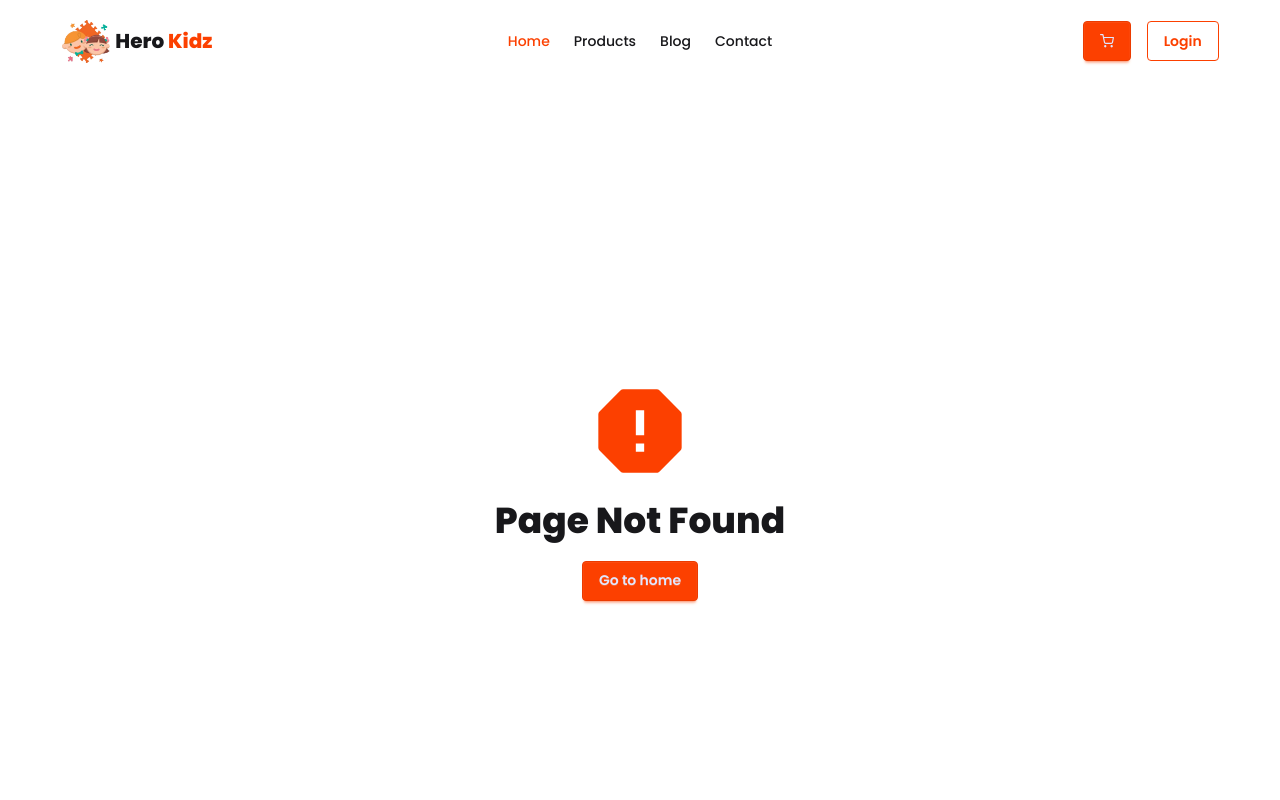
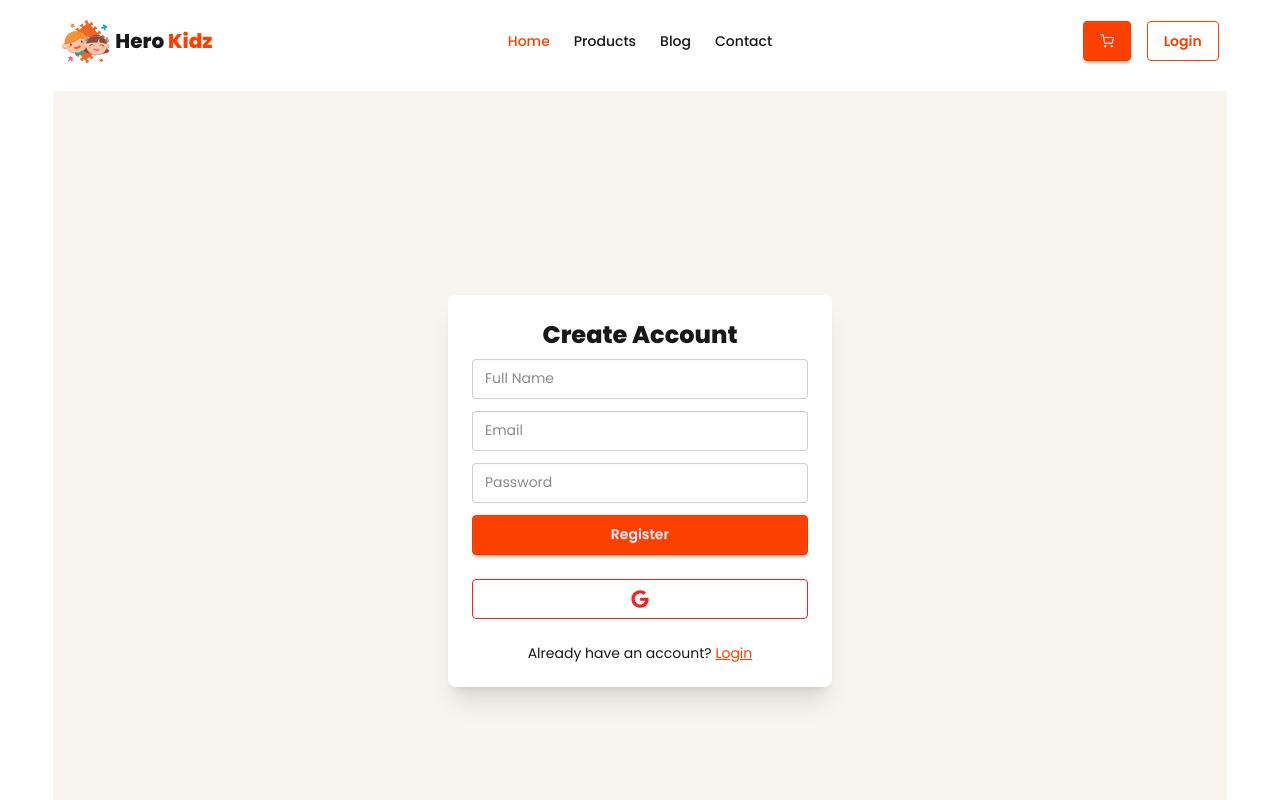
Before and after one commit to amirsayeed/Hero-Kidzz, a Next.js app: page /register in a window 1280 px wide. Before the commit this address had no page. Shown: the top 800 px of the page. Built offline with nearby package versions, Linux system fonts and the light colour scheme.

Commit message:
login, register page added

```diff
--- a/src/app/globals.css
+++ b/src/app/globals.css
@@ -1,11 +1,13 @@
 @import "tailwindcss";
+
 @plugin "daisyui" {
   themes: light --default;
 }
+
 @plugin "daisyui/theme" {
   name: "light";
   default: true;
-/* Brand */
+  /* Brand */
   --color-primary: oklch(65% 0.23 35);
   --color-secondary: oklch(58% 0.18 30);
   --color-accent: oklch(72% 0.20 55);
--- a/src/app/layout.jsx
+++ b/src/app/layout.jsx
@@ -62,7 +62,7 @@ export const metadata = {
   openGraph: {
     type: "website",
     locale: "en_US",
-    url: "https://www.HeroKidz.com",
+    url: "https://hero-kidzz-xi.vercel.app/",
     siteName: "HeroKidz",
     title: "HeroKidz | Smart Learning Toys for Kids",
     description:
--- /dev/null
+++ b/src/app/login/page.jsx
@@ -0,0 +1,12 @@
+import LoginForm from '@/components/auth/LoginForm';
+import React from 'react';
+
+const LoginPage = () => {
+    return (
+        <div>
+            <LoginForm/>
+        </div>
+    );
+};
+
+export default LoginPage;
--- /dev/null
+++ b/src/app/register/page.jsx
@@ -0,0 +1,12 @@
+import RegisterForm from '@/components/auth/RegisterForm';
+import React from 'react';
+
+const RegisterPage = () => {
+    return (
+        <div>
+            <RegisterForm/>
+        </div>
+    );
+};
+
+export default RegisterPage;
--- /dev/null
+++ b/src/components/auth/LoginForm.jsx
@@ -0,0 +1,57 @@
+"use client";
+import Link from 'next/link';
+import React from 'react';
+import SocialButton from './SocialButton';
+
+const LoginForm = () => {
+
+    const handleSubmit = async(e) =>{
+        e.preventDefault();
+    }
+
+    return (
+        <div className="min-h-screen flex items-center justify-center bg-base-200">
+        <div className="card w-full max-w-sm shadow-xl bg-base-100">
+          <div className="card-body">
+            <h2 className="text-2xl font-bold text-center">Login</h2>
+
+            <form onSubmit={handleSubmit} className="space-y-3">
+              <input
+                type="email"
+                name="email"
+                placeholder="Email"
+                className="input input-bordered w-full"
+                required
+              />
+
+              <input
+                type="password"
+                name="password"
+                placeholder="Password"
+                className="input input-bordered w-full"
+                required
+              />
+
+              <button type="submit" className="btn btn-primary w-full">
+                Login
+              </button>
+            </form>
+
+            <SocialButton />
+
+            <p className="text-center text-sm mt-4">
+              Don’t have an account?{" "}
+              <Link
+                href={"/register"}
+                className="link link-primary"
+              >
+                Register
+              </Link>
+            </p>
+          </div>
+        </div>
+      </div>
+    );
+};
+
+export default LoginForm;
--- /dev/null
+++ b/src/components/auth/RegisterForm.jsx
@@ -0,0 +1,61 @@
+"use client";
+import Link from 'next/link';
+import React from 'react';
+import SocialButton from './SocialButton';
+
+const RegisterForm = () => {
+    const handleSubmit = async(e) =>{
+        e.preventDefault();
+    }
+
+    return (
+        <div className="min-h-screen flex items-center justify-center bg-base-200">
+        <div className="card w-full max-w-sm shadow-xl bg-base-100">
+          <div className="card-body">
+            <h2 className="text-2xl font-bold text-center">Create Account</h2>
+
+            <form onSubmit={handleSubmit} className="space-y-3">
+              <input
+                type="text"
+                name="name"
+                placeholder="Full Name"
+                className="input input-bordered w-full"
+                required
+              />
+
+              <input
+                type="email"
+                name="email"
+                placeholder="Email"
+                className="input input-bordered w-full"
+                required
+              />
+
+              <input
+                type="password"
+                name="password"
+                placeholder="Password"
+                className="input input-bordered w-full"
+                required
+              />
+
+              <button type="submit" className="btn btn-primary w-full">
+                Register
+              </button>
+            </form>
+
+            <SocialButton/>
+
+            <p className="text-center text-sm mt-4">
+              Already have an account?{" "}
+              <Link href={"/login"} className="link link-primary">
+                Login
+              </Link>
+            </p>
+          </div>
+        </div>
+      </div>
+    );
+};
+
+export default RegisterForm;
--- /dev/null
+++ b/src/components/auth/SocialButton.jsx
@@ -0,0 +1,14 @@
+import React from 'react';
+import { FaGoogle } from 'react-icons/fa';
+
+const SocialButton = () => {
+    return (
+        <div className='flex gap-3 mt-4'>
+            <button className='btn btn-outline btn-error flex-1'>
+                <FaGoogle className='text-lg'/>
+            </button>
+        </div>
+    );
+};
+
+export default SocialButton;
--- a/src/components/buttons/CartButton.jsx
+++ b/src/components/buttons/CartButton.jsx
@@ -1,5 +1,6 @@
 "use client";
 
+import { usePathname, useRouter } from "next/navigation";
 import React from "react";
 import { FaCartPlus } from "react-icons/fa";
 
--- a/src/components/layouts/Footer.jsx
+++ b/src/components/layouts/Footer.jsx
@@ -4,14 +4,8 @@ import Logo from './Logo'
 const Footer = () => {
   return (
 <div className="footer sm:footer-horizontal bg-neutral text-neutral-content p-10">
-  <aside>
-    <Logo/>
-    <p>
-      ACME Industries Ltd.
-      <br />
-      Providing reliable tech since 1992
-    </p>
-  </aside>
+  <Logo/>
+
   <nav>
     <h6 className="footer-title">Services</h6>
     <a className="link link-hover">Branding</a>
```
